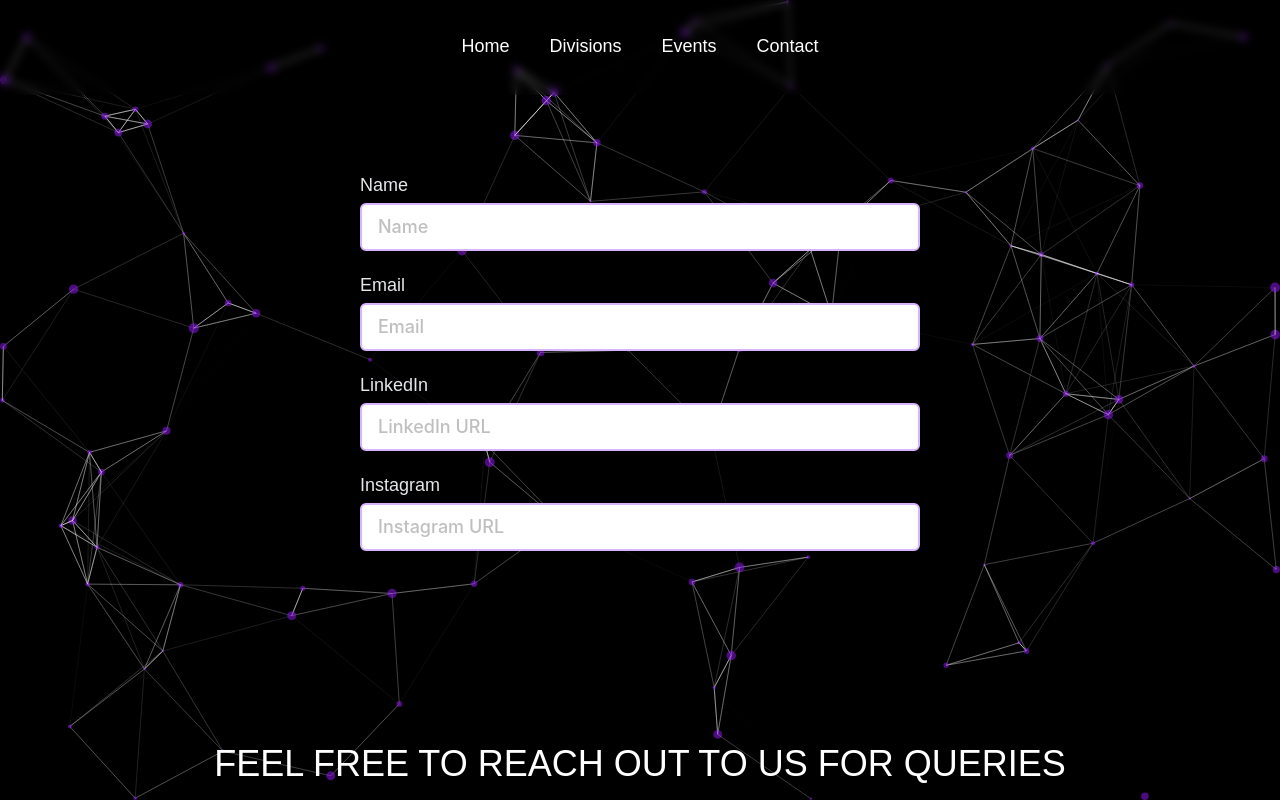
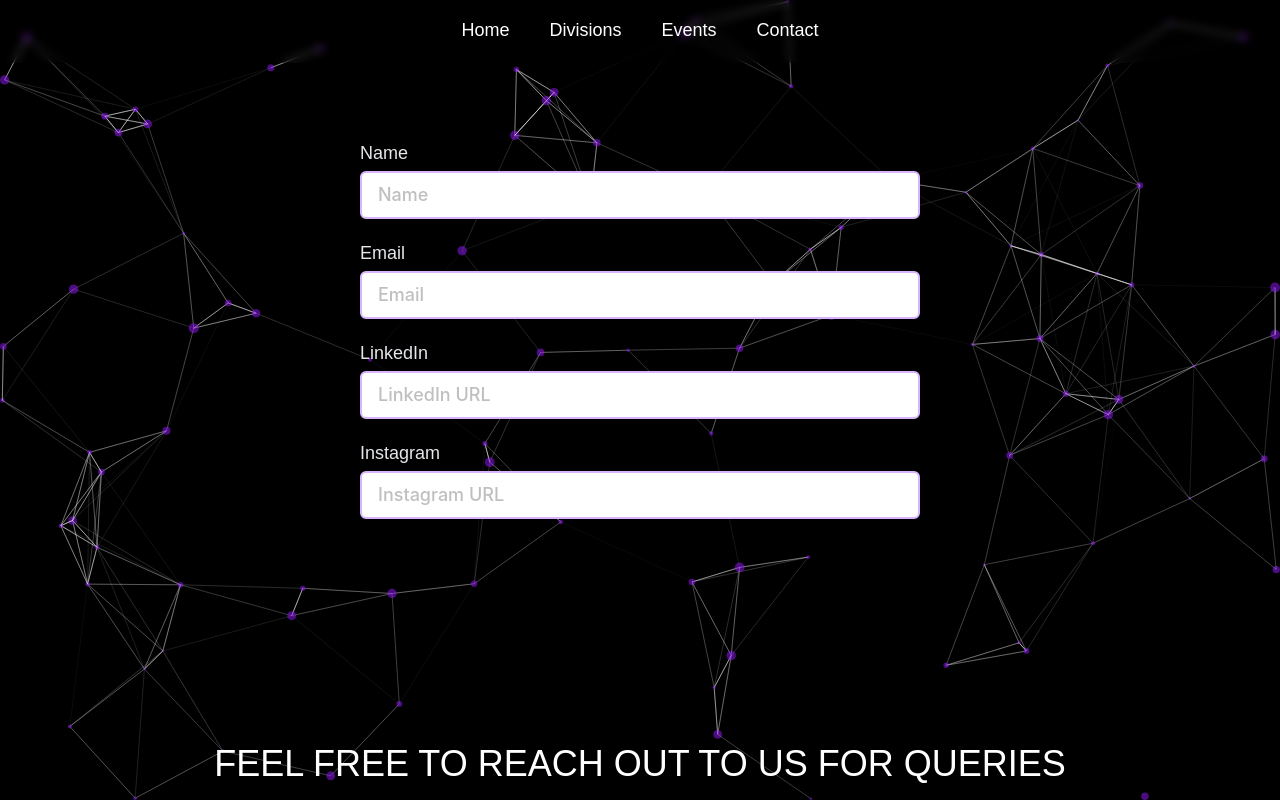
Before and after one commit to SarathAdhi/Bionary-Club-Website, a Next.js app: page /contact in a window 1280 px wide. Built offline with nearby package versions, Linux system fonts and the light colour scheme.

Commit message:
minor changes

```diff
--- a/next.config.js
+++ b/next.config.js
@@ -1,6 +1,9 @@
 /** @type {import('next').NextConfig} */
 const nextConfig = {
   reactStrictMode: true,
-}
+  images: {
+    domains: ["cdn.pixabay.com"],
+  },
+};
 
-module.exports = nextConfig
+module.exports = nextConfig;
--- a/src/common/components/Navbar/index.jsx
+++ b/src/common/components/Navbar/index.jsx
@@ -19,6 +19,7 @@ export const Navbar = () => {
           <Link
             key={name}
             href={href}
+            onClick={() => setIsDrawerOpen(false)}
             className={clsx(
               "transition group-hover:opacity-50 group-hover:border-b-transparent duration-200 hover:!opacity-100 hover:text-purple-200 hover:!border-b-purple-500 border-b-[3px] border-b-transparent",
               pathname === href && "border-b-purple-500"
@@ -34,7 +35,7 @@ export const Navbar = () => {
   return (
     <>
       <header className="p-4 w-full sticky top-0 backdrop-blur-sm">
-        <div className="p-4 w-full hidden sm:flex justify-center items-center rounded-lg">
+        <div className="w-full hidden sm:flex justify-center items-center rounded-lg">
           <NavLinks className="flex group duration-200  gap-10 text-lg" />
         </div>
 
--- a/src/styles/globals.css
+++ b/src/styles/globals.css
@@ -46,7 +46,6 @@ body {
   /* font-family: "Poppins", sans-serif; */
   font-family: "Orbitron", sans-serif;
   color: white;
-  font-weight: 300;
 }
 
 .rd3t-link {
```
